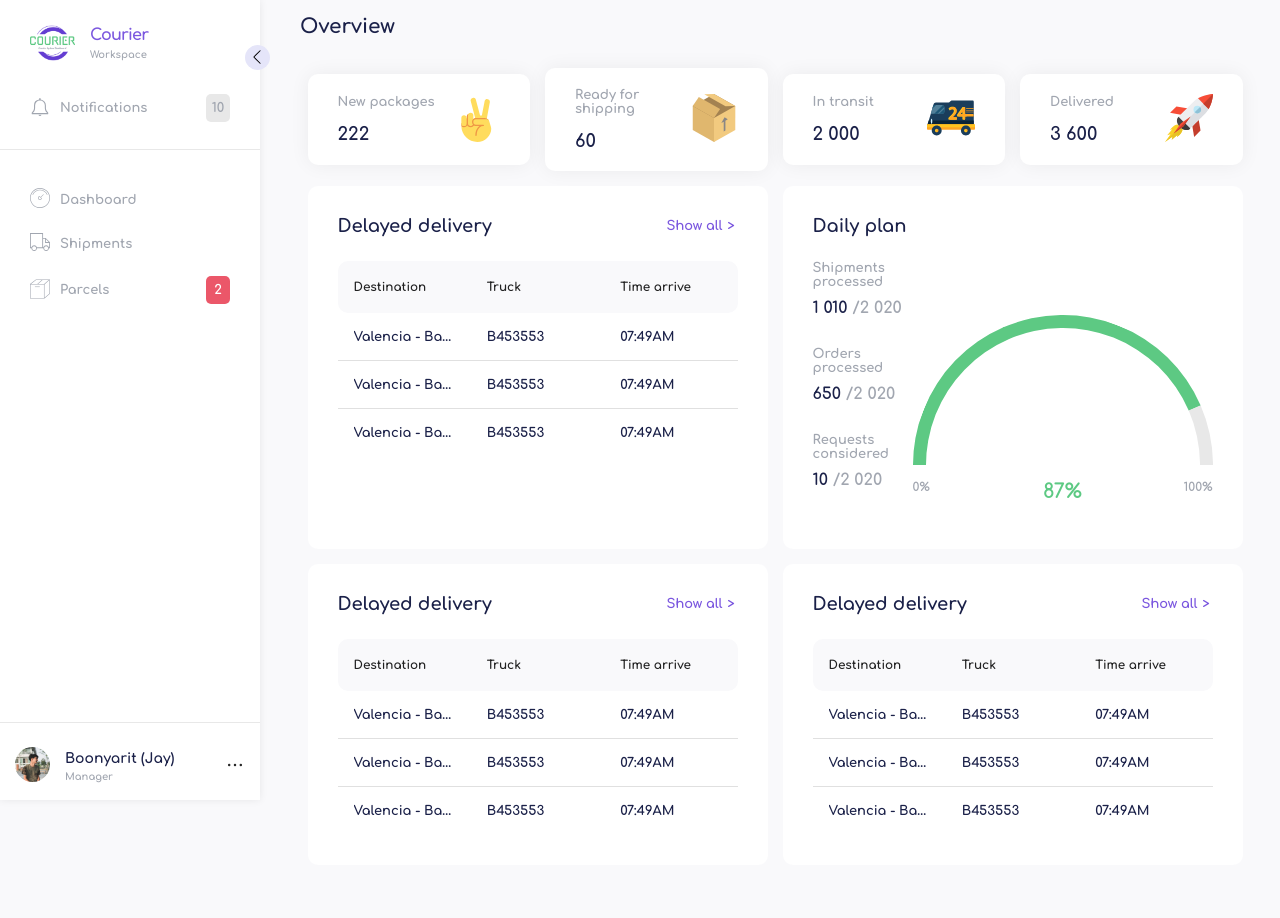
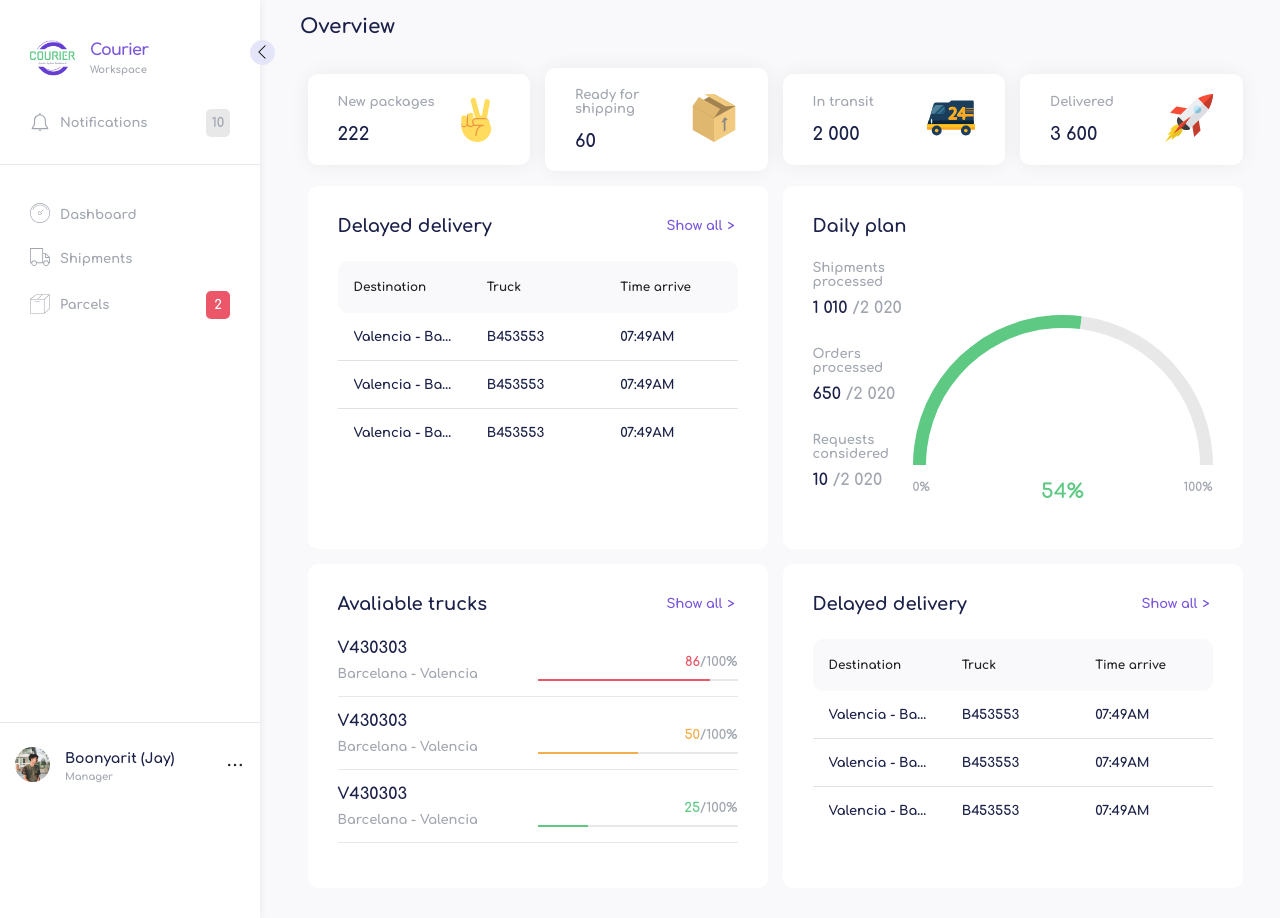
Before and after one commit to Anonymous1534/vora, a React (Vite) app in the folder front-end/: page /dashboard in a window 1280 px wide. Before the commit the page ends 895 px from the top, so only its background shows below. Built offline with nearby package versions, Linux system fonts and the light colour scheme.

Commit message:
update avaliable overview truck and update sidebar to postiion fixed

```diff
--- a/front-end/src/components/Overviews/index.tsx
+++ b/front-end/src/components/Overviews/index.tsx
@@ -3,7 +3,39 @@ import "./overviews.scss";
 import DataTable from "react-data-table-component";
 
 const Overviews = () => {
-  const percentWork = 87;
+  const colors = {
+    red: "#eb5769",
+    orange: "#f2af4c",
+    green: "#5dc983",
+  };
+  const avaliableTruck = [
+    {
+      plate: "V430303",
+      routeFrom: "Barcelana",
+      routeTo: "Valencia",
+      process: 86,
+    },
+    {
+      plate: "V430303",
+      routeFrom: "Barcelana",
+      routeTo: "Valencia",
+      process: 50,
+    },
+    {
+      plate: "V430303",
+      routeFrom: "Barcelana",
+      routeTo: "Valencia",
+      process: 25,
+    },
+  ];
+
+  const percentWorkTotals = avaliableTruck.reduce(
+    (previousValue, currentValue) => previousValue + currentValue.process,
+    0
+  );
+  const percentWork: any = Number(
+    (percentWorkTotals * 100) / (avaliableTruck.length * 100)
+  ).toFixed(0);
   const progressStyle = "rotate(" + ((180 * percentWork) / 100 + 45) + "deg)";
   const columns = [
     {
@@ -19,6 +51,31 @@ const Overviews = () => {
       selector: (row: any) => row.time_arrive,
     },
   ];
+
+  const selectColor = (percent: any) => {
+    let seletedColor;
+    switch (true) {
+      case percent < 30:
+        seletedColor = {
+          color: colors.green,
+          name: "green",
+        };
+        break;
+      case percent > 85:
+        seletedColor = {
+          color: colors.red,
+          name: "red",
+        };
+        break;
+      default:
+        seletedColor = {
+          color: colors.orange,
+          name: "orange",
+        };
+        break;
+    }
+    return seletedColor;
+  };
 
   const data = [
     {
@@ -468,15 +525,46 @@ const Overviews = () => {
         </div>
         <div className="ocb-card">
           <div className="ocb-header">
-            <div className="ocb-title">Delayed delivery</div>
+            <div className="ocb-title">Avaliable trucks</div>
             <div className="ocb-more">
               <Link to="/">Show all</Link>
             </div>
           </div>
           <div className="ocb-body">
-            <div className="ocb-table">
-              <DataTable columns={columns} data={data} />
-            </div>
+            {avaliableTruck.map((truck: any) => {
+              const seletedColor = selectColor(truck.process);
+
+              return (
+                <div className="ocb-truck-avaliable-truck">
+                  <div className="ocb-tat-left">
+                    <div className="ocb-tat-l-title">{truck.plate}</div>
+                    <div className="ocb-tat-l-desc">
+                      {truck.routeFrom} - {truck.routeTo}
+                    </div>
+                  </div>
+                  <div className={`ocb-tat-right ${seletedColor.name}`}>
+                    <div className="ocb-tat-r-counting">
+                      <span>{truck.process}</span>/100%
+                    </div>
+                    <div className="ocb-tat-r-pgb">
+                      <div
+                        className="ocb-tat-r-pgb-bar"
+                        style={{
+                          background:
+                            "linear-gradient(to right," +
+                            seletedColor.color +
+                            " " +
+                            truck.process +
+                            "%, #e8e8e8 " +
+                            truck.process +
+                            "%)",
+                        }}
+                      ></div>
+                    </div>
+                  </div>
+                </div>
+              );
+            })}
           </div>
         </div>
         <div className="ocb-card">
--- a/front-end/src/components/Overviews/overviews.scss
+++ b/front-end/src/components/Overviews/overviews.scss
@@ -171,6 +171,69 @@
             }
           }
         }
+        .ocb-truck-avaliable-truck{
+          display: flex;
+          justify-content: space-between;
+          margin-bottom: 15px;
+          padding-bottom: 15px;
+          border-bottom: 1px solid $color-lightness-gray;
+          .ocb-tat-left{
+            width: 100%;
+            .ocb-tat-l-title{
+              font-size: 16px;
+              color : $color-blue;
+              padding-bottom: 10px;
+            }
+            .ocb-tat-l-desc{
+              color : $color-light-gray;
+            }
+          }
+          .ocb-tat-right{
+            width: 100%;
+            display: flex;
+            justify-content: flex-end;
+            flex-direction: column;
+            &.red{
+              .ocb-tat-r-counting{
+                span{
+                  color : $color-red
+                }
+              }
+            }
+            &.green{
+              .ocb-tat-r-counting{
+                span{
+                  color : $color-green
+                }
+              }
+            }
+            &.orange{
+              .ocb-tat-r-counting{
+                span{
+                  color : $color-orange
+                }
+              }
+            }
+            .ocb-tat-r-counting{
+              color: $color-light-gray;
+              margin : 0 0 10px;
+              text-align: right;
+            }
+            .ocb-tat-r-pgb{
+              position: relative;
+              height: 2px;
+              border-radius: 15px;
+              width: 100%;
+              display: block;
+              .ocb-tat-r-pgb-bar{
+                position: relative;
+                height: 100%;
+                width: 100%;
+                background: linear-gradient($color-lightness-gray 0%,$color-lightness-gray 100%);
+              }
+            }
+          }
+        }
       }
     }
   }
--- a/front-end/src/sidebar/sidebar.scss
+++ b/front-end/src/sidebar/sidebar.scss
@@ -12,8 +12,8 @@
     .button-sidebar {
       z-index: 1;
       cursor: pointer;
-      position: absolute;
-      right: 0px;
+      position: fixed;
+      left: 15px;
       top: 5%;
       background-color: $color-light-purple;
       border-radius: 50%;
@@ -43,11 +43,14 @@
         z-index: 1;
         transform: rotate(180deg);
         transition: 0.5s;
+        left: 250px;
+        position: fixed;
       }
     }
     .sidebar-main {
       background-color: #fff;
-      height: calc(100vh - ($padding-left-right-side-bar * 2));
+      height: calc(100% - ($padding-left-right-side-bar * 2));
+      min-height: 100vh;
       margin-right: 10px;
       padding: $padding-left-right-side-bar;
       display: flex;
@@ -56,6 +59,10 @@
       box-shadow: 0 0 8px 0px #00000014;
       .sidebar-top {
         opacity: 0;
+        position: fixed;
+        top: 30px;
+        max-width: 230px;
+        width: 100%;
         .sm-logo {
           display: flex;
           align-items: center;
@@ -185,6 +192,11 @@
         position: relative;
         padding: 25px 0 0;
         opacity: 0;
+
+        position: fixed;
+        bottom: 15px;
+        max-width: 230px;
+        width: 100%;
         &::before {
           content: "";
           width: calc(100% + ($padding-left-right-side-bar * 2));
```
